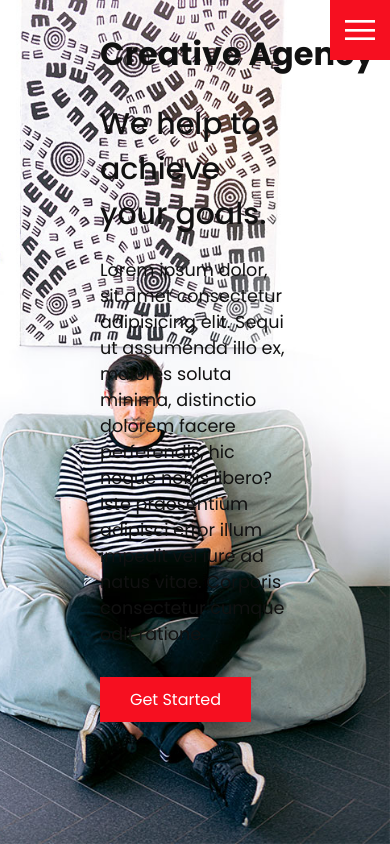
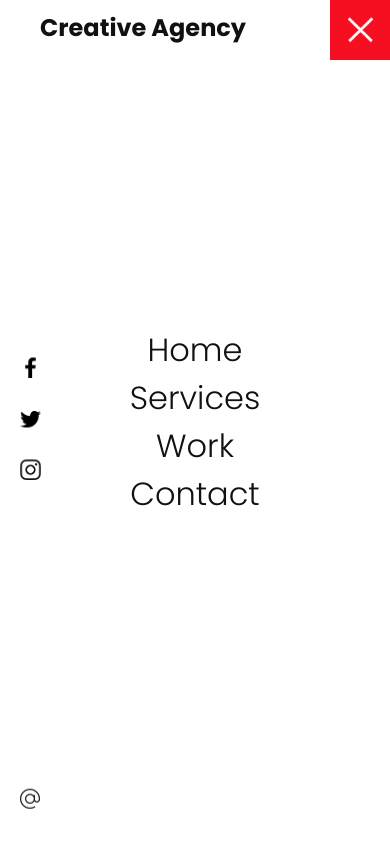
Before and after one commit to almost-good/pr-creative-agency-website, a plain HTML site: page index.html in a window 390 px wide. Both pictures are taken after a click on the element 360 px from the left and 30 px from the top of the page. Drawn offline with Linux system fonts and the light colour scheme.

Commit message:
add: js and final styling

```diff
--- a/css/style.css
+++ b/css/style.css
@@ -26,6 +26,8 @@ h1 {
 p {
     margin: 20px 0 10px;
     font-size: 1.1rem;
+    background-color: #ffffff99;
+    border-radius: 20px;
 }
 
 section {
@@ -161,3 +163,23 @@ section {
     right: 0;
     height: 110%;
 }
+
+@media(max-width: 1068px) {
+    .home-img {
+        display: none;
+    }
+
+    .logo {
+        top: 10px;
+        left: 40px;
+        font-size: 1.5rem;
+    }
+
+    section {
+        padding: 100px 40px;
+    }
+
+    .navigation ul li a {
+        font-size: 2rem;
+    }
+}
--- a/index.html
+++ b/index.html
@@ -54,8 +54,7 @@
           Lorem ipsum dolor, sit amet consectetur adipisicing elit. Sequi ut
           assumenda illo ex, maiores soluta minima, distinctio dolorem facere
           perferendis, hic neque nobis libero? Iste praesentium adipisci error
-          illum impedit vel iure ad natus vitae. Corporis consectetur cumque
-          odit ratione.
+          illum impedit vel iure ad natus vitae.
         </p>
         <a href="contact.html" class="btn">Get Started</a>
       </div>
--- a/js/script.js
+++ b/js/script.js
@@ -0,0 +1,7 @@
+const toggle = document.querySelector('.toggle')
+const navigation = document.querySelector('.navigation')
+
+toggle.addEventListener('click', () => {
+    toggle.classList.toggle('active');
+    navigation.classList.toggle('active');
+})
```
